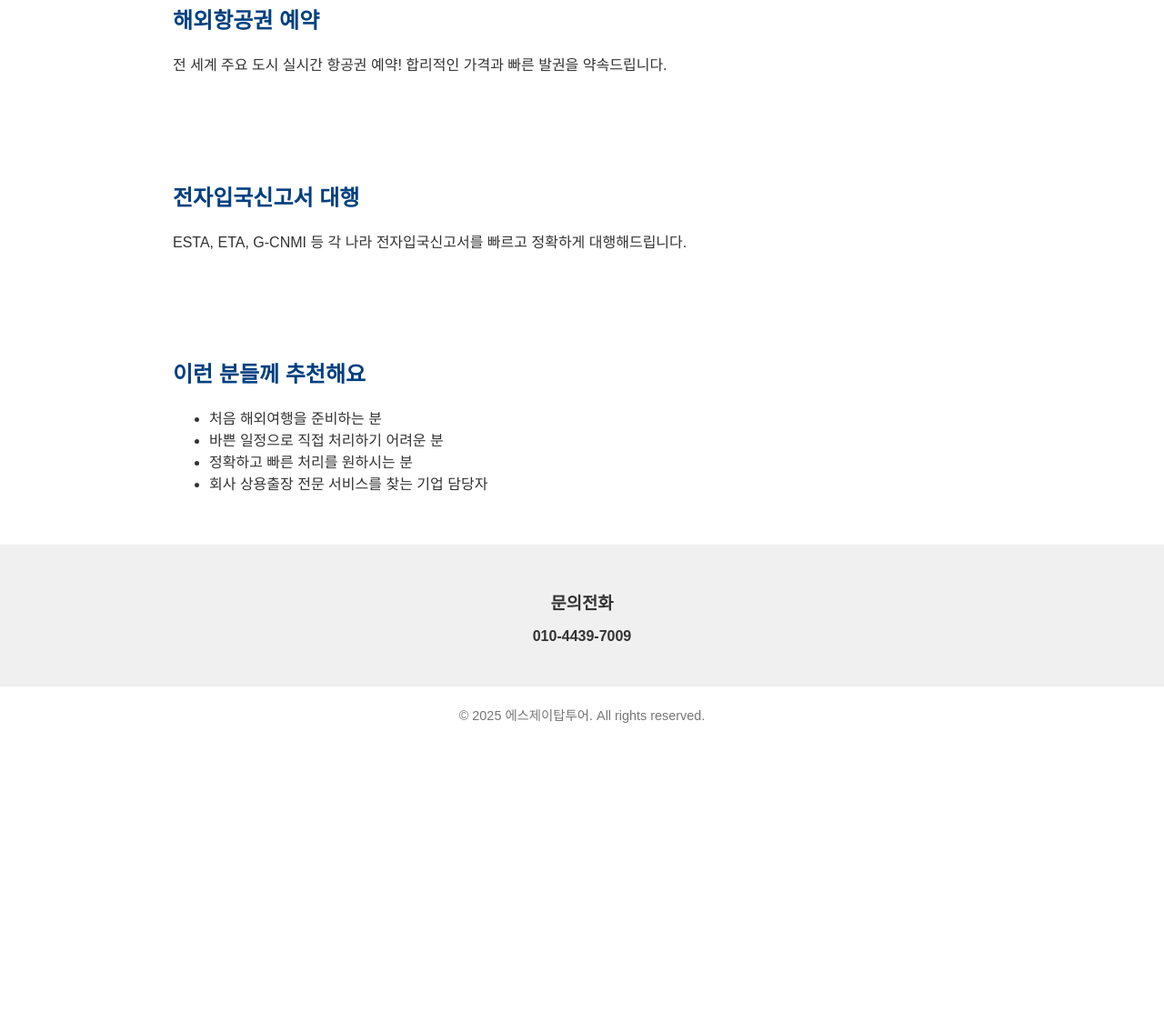
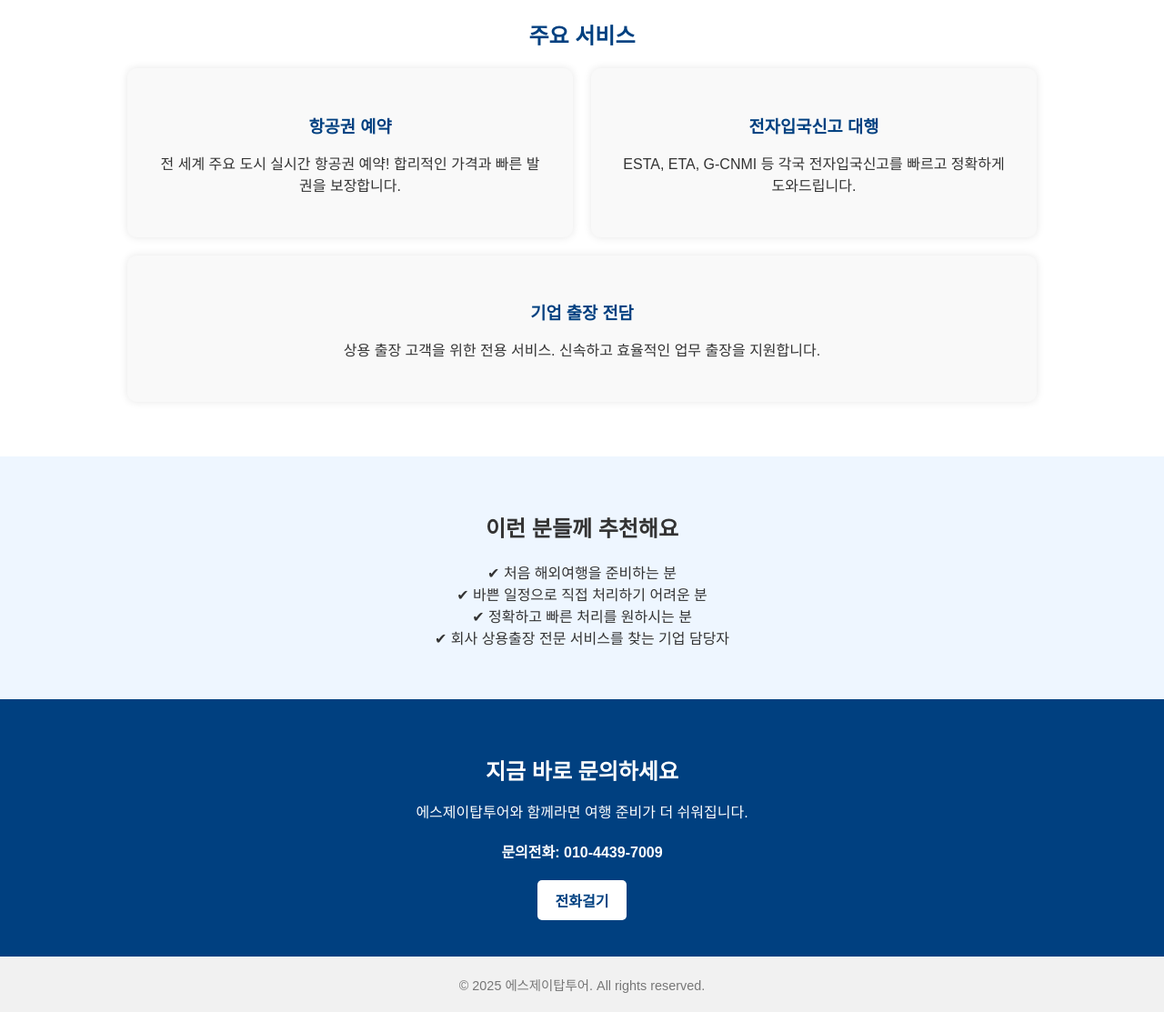
Before and after one commit to choi517/sj-top-tour, a plain HTML site: page index.html in a window 1280 px wide. Shown: the part 526-1639 px from the top of the page at 91% size. Before the commit the page ends 1342 px from the top, so only its background shows below. Drawn offline with Linux system fonts and the light colour scheme.

Commit message:
Add files via upload

```diff
--- a/index.html
+++ b/index.html
@@ -5,49 +5,135 @@
   <meta name="viewport" content="width=device-width, initial-scale=1.0">
   <title>에스제이탑투어</title>
   <style>
-    body { margin: 0; font-family: 'Noto Sans KR', sans-serif; background: #ffffff; color: #333; }
-    header { background-color: #004080; color: white; padding: 20px; text-align: center; }
-    .banner { background: url('https://source.unsplash.com/1600x400/?airplane,travel') no-repeat center center/cover; height: 300px; display: flex; align-items: center; justify-content: center; color: white; font-size: 2em; font-weight: bold; }
-    .section { padding: 40px 20px; max-width: 900px; margin: auto; }
-    .section h2 { color: #004080; }
-    .contact { background: #f0f0f0; text-align: center; padding: 30px; }
-    .contact h3 { margin-bottom: 10px; }
-    footer { text-align: center; padding: 20px; font-size: 0.9em; color: #777; }
+    body { margin: 0; font-family: 'Noto Sans KR', sans-serif; background: #fff; color: #333; }
+    header { position: sticky; top: 0; background-color: #004080; color: white; padding: 15px 20px; display: flex; justify-content: space-between; align-items: center; z-index: 999; }
+    header .logo { display: flex; align-items: center; }
+    header .logo img { height: 36px; margin-right: 10px; }
+    header nav a { color: white; margin-left: 15px; text-decoration: none; font-weight: bold; }
+
+    .slider { position: relative; height: 400px; overflow: hidden; }
+    .slides { display: flex; width: 300%; height: 100%; animation: slide 12s infinite; }
+    .slide {
+      flex: 1 0 100%;
+      background-size: cover;
+      background-position: center;
+      display: flex;
+      align-items: center;
+      justify-content: center;
+      color: white;
+      font-size: 2em;
+      font-weight: bold;
+      text-shadow: 2px 2px 5px rgba(0,0,0,0.5);
+    }
+
+    @keyframes slide {
+      0% { transform: translateX(0%); }
+      33% { transform: translateX(0%); }
+      36% { transform: translateX(-100%); }
+      66% { transform: translateX(-100%); }
+      69% { transform: translateX(-200%); }
+      99% { transform: translateX(-200%); }
+      100% { transform: translateX(0%); }
+    }
+
+    .section { padding: 60px 20px; max-width: 1000px; margin: auto; text-align: center; }
+    .section h2 { color: #004080; margin-bottom: 20px; }
+    .cards { display: flex; flex-wrap: wrap; justify-content: space-around; gap: 20px; }
+    .card {
+      flex: 1 1 280px;
+      background: #f9f9f9;
+      padding: 30px;
+      border-radius: 10px;
+      box-shadow: 0 0 10px rgba(0,0,0,0.1);
+    }
+    .card h3 { color: #004080; margin-bottom: 10px; }
+    .highlight {
+      background-color: #eef6ff;
+      padding: 40px 20px;
+      text-align: center;
+    }
+    .highlight h2 { margin-bottom: 20px; }
+    .cta {
+      background-color: #004080;
+      color: white;
+      padding: 40px 20px;
+      text-align: center;
+    }
+    .cta h2 { margin-bottom: 10px; }
+    .cta p { margin-bottom: 20px; }
+    .cta button {
+      background: white;
+      color: #004080;
+      border: none;
+      padding: 10px 20px;
+      font-size: 1em;
+      font-weight: bold;
+      border-radius: 5px;
+      cursor: pointer;
+    }
+    footer {
+      text-align: center;
+      padding: 20px;
+      font-size: 0.9em;
+      color: #777;
+      background: #f1f1f1;
+    }
   </style>
 </head>
 <body>
   <header>
-    <h1>에스제이탑투어</h1>
-    <p>전자입국신고 대행 & 해외항공권 전문 여행사</p>
+    <div class="logo">
+      <img src="https://img.icons8.com/ios-filled/50/ffffff/airplane-take-off.png" alt="비행기 아이콘">
+      <strong>에스제이탑투어</strong>
+    </div>
+    <nav>
+      <a href="#services">서비스</a>
+      <a href="#recommends">추천 대상</a>
+      <a href="#contact">문의</a>
+    </nav>
   </header>
 
-  <div class="banner">
-    여권만 준비하세요<br>나머지는 저희가 대신합니다
+  <div class="slider">
+    <div class="slides">
+      <div class="slide" style="background-image:url('https://images.unsplash.com/photo-1502920514313-52581002a659');">여권만 준비하세요!</div>
+      <div class="slide" style="background-image:url('https://images.unsplash.com/photo-1495231916356-a86217efff12');">전자입국신고 대행 전문</div>
+      <div class="slide" style="background-image:url('https://images.unsplash.com/photo-1508214751196-bcfd4ca60f91');">전 세계 항공권 실시간 예약</div>
+    </div>
   </div>
 
-  <div class="section">
-    <h2>해외항공권 예약</h2>
-    <p>전 세계 주요 도시 실시간 항공권 예약! 합리적인 가격과 빠른 발권을 약속드립니다.</p>
+  <div class="section" id="services">
+    <h2>주요 서비스</h2>
+    <div class="cards">
+      <div class="card">
+        <h3>항공권 예약</h3>
+        <p>전 세계 주요 도시 실시간 항공권 예약! 합리적인 가격과 빠른 발권을 보장합니다.</p>
+      </div>
+      <div class="card">
+        <h3>전자입국신고 대행</h3>
+        <p>ESTA, ETA, G-CNMI 등 각국 전자입국신고를 빠르고 정확하게 도와드립니다.</p>
+      </div>
+      <div class="card">
+        <h3>기업 출장 전담</h3>
+        <p>상용 출장 고객을 위한 전용 서비스. 신속하고 효율적인 업무 출장을 지원합니다.</p>
+      </div>
+    </div>
   </div>
 
-  <div class="section">
-    <h2>전자입국신고서 대행</h2>
-    <p>ESTA, ETA, G-CNMI 등 각 나라 전자입국신고서를 빠르고 정확하게 대행해드립니다.</p>
-  </div>
-
-  <div class="section">
+  <div class="highlight" id="recommends">
     <h2>이런 분들께 추천해요</h2>
-    <ul>
-      <li>처음 해외여행을 준비하는 분</li>
-      <li>바쁜 일정으로 직접 처리하기 어려운 분</li>
-      <li>정확하고 빠른 처리를 원하시는 분</li>
-      <li>회사 상용출장 전문 서비스를 찾는 기업 담당자</li>
+    <ul style="list-style:none; padding:0;">
+      <li>✔ 처음 해외여행을 준비하는 분</li>
+      <li>✔ 바쁜 일정으로 직접 처리하기 어려운 분</li>
+      <li>✔ 정확하고 빠른 처리를 원하시는 분</li>
+      <li>✔ 회사 상용출장 전문 서비스를 찾는 기업 담당자</li>
     </ul>
   </div>
 
-  <div class="contact">
-    <h3>문의전화</h3>
-    <p><strong>010-4439-7009</strong></p>
+  <div class="cta" id="contact">
+    <h2>지금 바로 문의하세요</h2>
+    <p>에스제이탑투어와 함께라면 여행 준비가 더 쉬워집니다.</p>
+    <p><strong>문의전화: 010-4439-7009</strong></p>
+    <button onclick="window.location.href='tel:01044397009'">전화걸기</button>
   </div>
 
   <footer>
```
